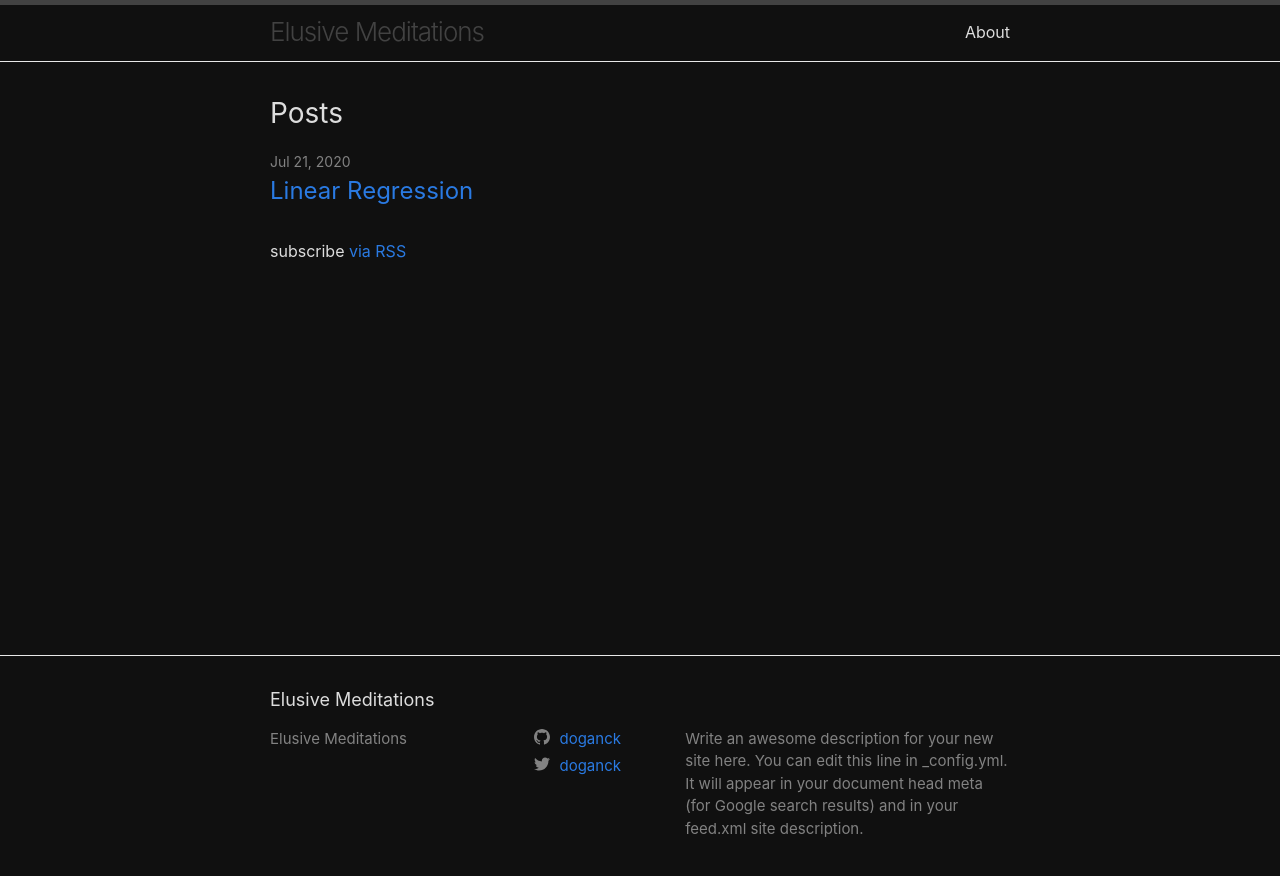
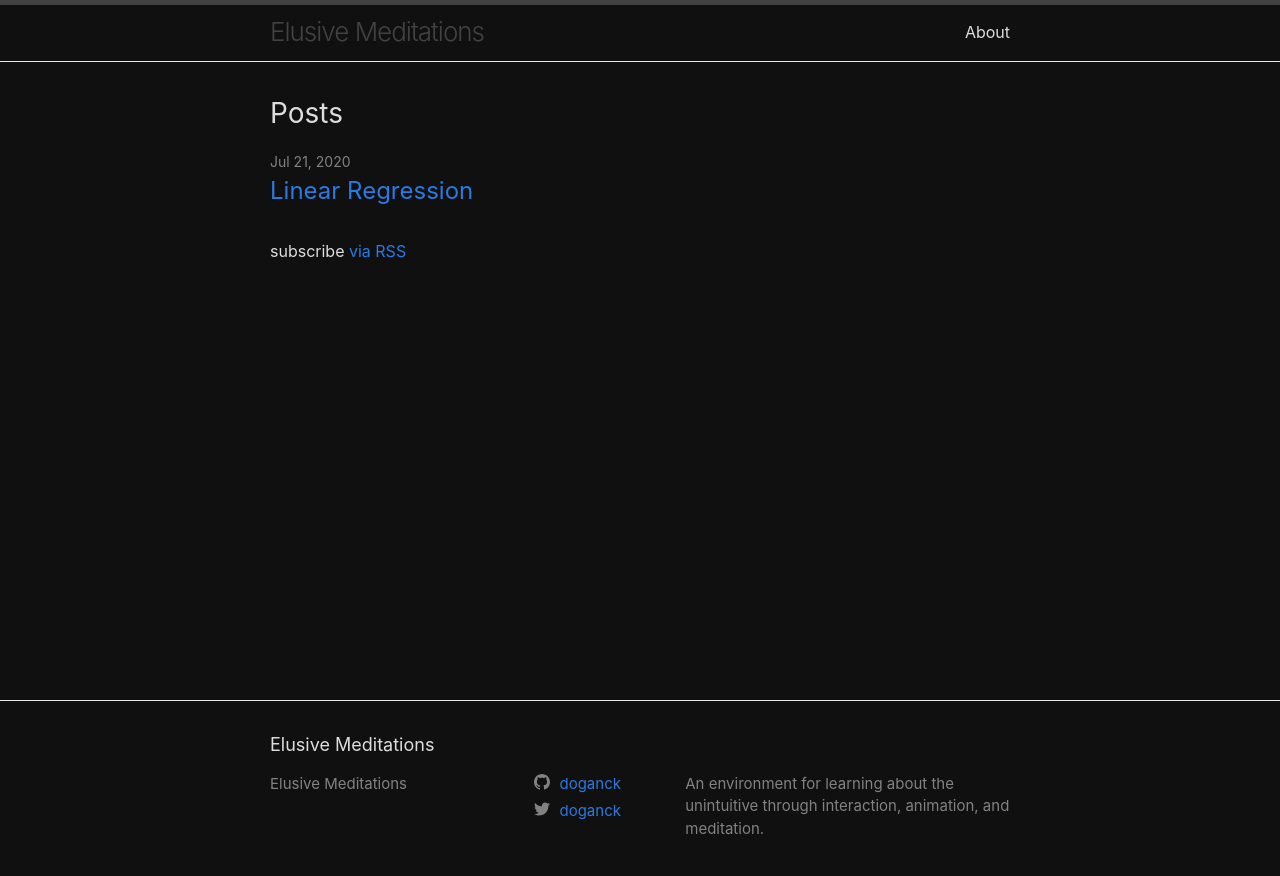
Before and after one commit to DoganCK/em, a Jekyll site: the page built from index.markdown, in a window 1280 px wide. Shown: the top 876 px of the page. Built offline with Jekyll 4.4.1, drawn with Linux system fonts in a browser that asks for light colours.

Commit message:
added description

```diff
--- a/_config.yml
+++ b/_config.yml
@@ -21,9 +21,8 @@
 title: Elusive Meditations
 # email: your-email@example.com
 description: >- # this means to ignore newlines until "baseurl:"
-  Write an awesome description for your new site here. You can edit this
-  line in _config.yml. It will appear in your document head meta (for
-  Google search results) and in your feed.xml site description.
+  An environment for learning about the unintuitive through interaction,
+  animation, and meditation.
 baseurl: "" # the subpath of your site, e.g. /blog
 url: "" # the base hostname & protocol for your site, e.g. http://example.com
 twitter_username: doganck
```
